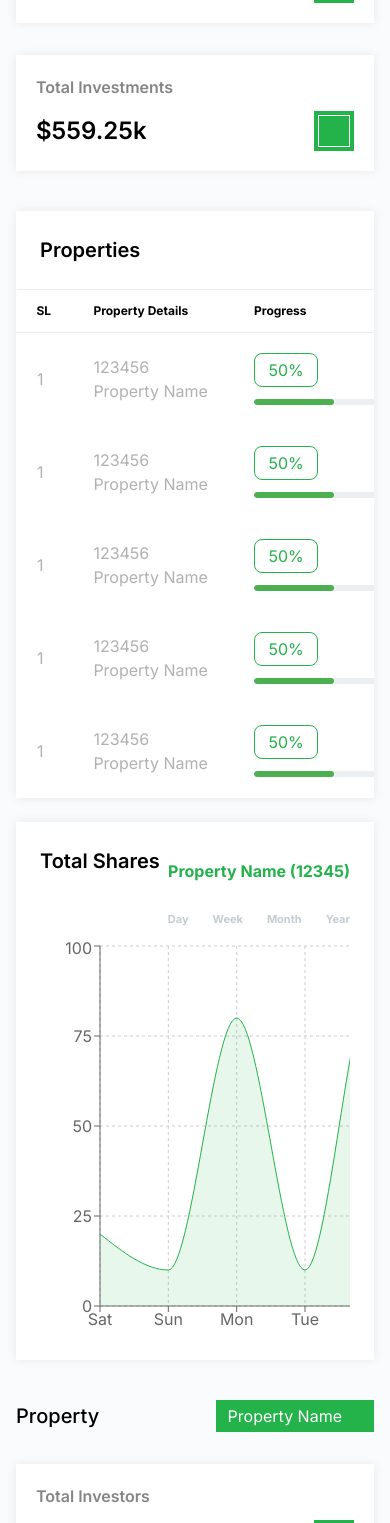
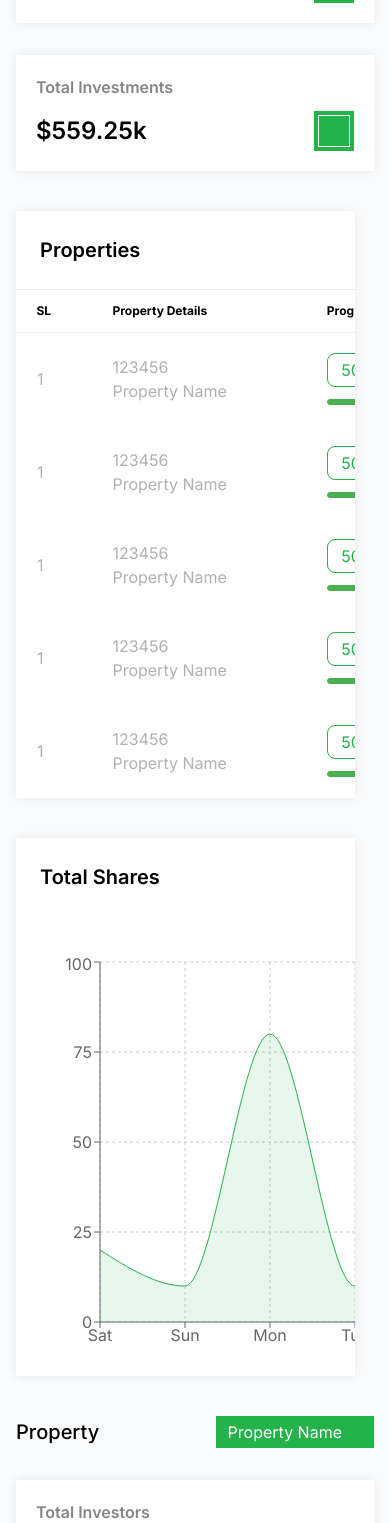
Before and after one commit to billalhossain12/provestor-dashboard, a React (Vite) app: page / in a window 390 px wide. Shown: the part 447-1970 px from the top of the page. Built offline with nearby package versions, Linux system fonts and the light colour scheme; some icons are missing.

Commit message:
fixed responsive issues in the tables of dashboard page

```diff
--- a/src/layouts/MainLayout.tsx
+++ b/src/layouts/MainLayout.tsx
@@ -8,7 +8,7 @@ export default function MainLayout() {
         <HeaderWrapper/>
        <section className="flex">
        <SidebarWrapper/>
-       <div className="md:mt-[6rem] mt-[9rem] lg:ml-[19.44rem] ml-[1rem] md:mr-[2rem] mr-[1rem] min-h-screen flex-1">
+       <div className="lg:mt-[6rem] mt-[9rem] lg:ml-[19.44rem] ml-[1rem] lg:mr-[2rem] mr-[1rem] min-h-screen flex-1">
         <Outlet/>
        </div>
        </section>
--- a/src/pages/Dashboard/Dashboard.tsx
+++ b/src/pages/Dashboard/Dashboard.tsx
@@ -11,8 +11,8 @@ export default function Dashboard() {
       <DashboardOverView/>
       <PropertyOverViewCards/>
       <InvestmentList/>
-      <LatestInvestmentList/>
-      <TopInvestorAndLocationWrapper/>
+      {/* <LatestInvestmentList/> */}
+      {/* <TopInvestorAndLocationWrapper/> */}
     </main>
   )
 }
--- a/src/pages/Dashboard/DashboardOverView/DashboardOverView.tsx
+++ b/src/pages/Dashboard/DashboardOverView/DashboardOverView.tsx
@@ -1,8 +1,6 @@
 import { Icon } from '@iconify/react/dist/iconify.js';
 import { Progress } from '@material-tailwind/react';
 import type { ProgressProps } from '@material-tailwind/react';
-
-
 
 import {
 	AreaChart,
@@ -119,14 +117,14 @@ export default function DashboardOverView() {
 			</section>
 
 			<section className="mb-[2.5rem]">
-				<div className="grid xl:grid-cols-2 grid-cols-1 gap-[1.5rem]">
+				<div>
 					{/* Property List with Progress  */}
-					<div className="shadow-custom bg-white">
+					<div className="shadow-custom bg-white mb-[2.5rem] overflow-auto xl:max-w-[75vw] lg:max-w-[70vw] md:max-w-[95vw] sm:max-w-[93vw] max-w-[87vw]">
 						<h3 className="text-[1.25rem] font-semibold p-[1.5rem]">
 							Properties
 						</h3>
-						<div className="overflow-x-auto bg-white">
-							<table className="min-w-[500px] text-left">
+						<div className="bg-white min-w-[600px]">
+							<table className="text-left w-full">
 								<thead>
 									<tr className="text-[12px] font-bold border-y-[1px] border-y-[#EAECF0]">
 										<th className="px-[1.25rem] py-[12px]">SL</th>
@@ -149,7 +147,7 @@ export default function DashboardOverView() {
 											</p>
 											<ProgressBar />
 										</td>
-										<td className="p-[1.25rem] flex justify-center items-center">
+										<td className="p-[1.25rem] flex items-center">
 											<Icon
 												className="text-[2rem] cursor-pointer"
 												icon="weui:arrow-outlined"
@@ -168,7 +166,7 @@ export default function DashboardOverView() {
 											</p>
 											<ProgressBar />
 										</td>
-										<td className="p-[1.25rem] flex justify-center items-center">
+										<td className="p-[1.25rem] flex items-center">
 											<Icon
 												className="text-[2rem] cursor-pointer"
 												icon="weui:arrow-outlined"
@@ -187,7 +185,7 @@ export default function DashboardOverView() {
 											</p>
 											<ProgressBar />
 										</td>
-										<td className="p-[1.25rem] flex justify-center items-center">
+										<td className="p-[1.25rem] flex items-center">
 											<Icon
 												className="text-[2rem] cursor-pointer"
 												icon="weui:arrow-outlined"
@@ -206,7 +204,7 @@ export default function DashboardOverView() {
 											</p>
 											<ProgressBar />
 										</td>
-										<td className="p-[1.25rem] flex justify-center items-center">
+										<td className="p-[1.25rem] flex items-center">
 											<Icon
 												className="text-[2rem] cursor-pointer"
 												icon="weui:arrow-outlined"
@@ -225,7 +223,7 @@ export default function DashboardOverView() {
 											</p>
 											<ProgressBar />
 										</td>
-										<td className="p-[1.25rem] flex justify-center items-center">
+										<td className="p-[1.25rem] flex items-center">
 											<Icon
 												className="text-[2rem] cursor-pointer"
 												icon="weui:arrow-outlined"
@@ -238,7 +236,8 @@ export default function DashboardOverView() {
 					</div>
 
 					{/* Area Chart  */}
-					<div className="shadow-custom p-[1.5rem] bg-white">
+					<div className="shadow-custom p-[1.5rem] bg-white overflow-auto xl:max-w-[75vw] lg:max-w-[70vw] md:max-w-[95vw] sm:max-w-[93vw] max-w-[87vw]">
+						<div className='min-w-[600px]'>
 						<div className="flex justify-between items-center flex-wrap">
 							<h3 className="text-[1.25rem] font-semibold pb-[1.2rem]">
 								Total Shares
@@ -259,9 +258,8 @@ export default function DashboardOverView() {
 								</button>
 							</div>
 						</div>
-						<div className="overflow-auto">
-							<div className='min-w-[500px] h-[400px]'>
-							<ResponsiveContainer width="100%" height="100%">
+						<div className='h-[400px]'>
+						<ResponsiveContainer width="100%" height="100%">
 							<AreaChart
 								data={data}
 								margin={{
@@ -282,8 +280,8 @@ export default function DashboardOverView() {
 									fill="#24B24B2B"
 								/>
 							</AreaChart>
-							</ResponsiveContainer>
-							</div>
+						</ResponsiveContainer>
+						</div>
 						</div>
 					</div>
 				</div>
--- a/src/pages/Dashboard/InvestmentList/InvestmentList.tsx
+++ b/src/pages/Dashboard/InvestmentList/InvestmentList.tsx
@@ -173,7 +173,7 @@ const columns: TableColumn<TDataRow>[] = [
 export default function InvestmentList() {
 	return (
 		<section className="mb-[2.5rem] shadow-custom">
-			<header className="overflow-x-auto xl:w-[1000px] lg:w-[750px] md:w-[500px] max-w-[90vw] pb-5 bg-white p-5">
+			<header className="overflow-auto xl:max-w-[75vw] lg:max-w-[70vw] md:max-w-[95vw] sm:max-w-[93vw] max-w-[87vw] pb-5 bg-white p-5">
 				<div className="flex justify-between items-center min-w-[1100px]">
 					<h3 className="text-[1.25rem] font-medium">List of Investments</h3>
 					<div className="flex items-center gap-[2.5rem] flex-wrap">
@@ -210,7 +210,7 @@ export default function InvestmentList() {
 			</header>
 
 			{/* Table  */}
-			<div className="xl:w-[1000px] lg:w-[750px] md:w-[500px] max-w-[90vw]">
+			<div className="overflow-auto xl:max-w-[75vw] lg:max-w-[70vw] md:max-w-[95vw] sm:max-w-[93vw] max-w-[87vw]">
 				<DataTable
 					columns={columns.map(column => ({
 						...column,
--- a/src/pages/Dashboard/PropertyOverView/PropertyOverViewCards.tsx
+++ b/src/pages/Dashboard/PropertyOverView/PropertyOverViewCards.tsx
@@ -10,7 +10,7 @@ export default function PropertyOverViewCards() {
 					<Icon icon="iconoir:nav-arrow-down" />
 				</div>
 			</div>
-			<div className="grid xl:grid-cols-3 lg:grid-cols-2 grid-cols-1 gap-[2rem]">
+			<div className="grid xl:grid-cols-3 md:grid-cols-2 grid-cols-1 gap-[2rem]">
 				{/* item - 1  */}
 				<div className="shadow-custom p-[1.25rem] bg-white">
 					<h3 className="text-[#858585] font-semibold mb-3">Total Investors</h3>
```
